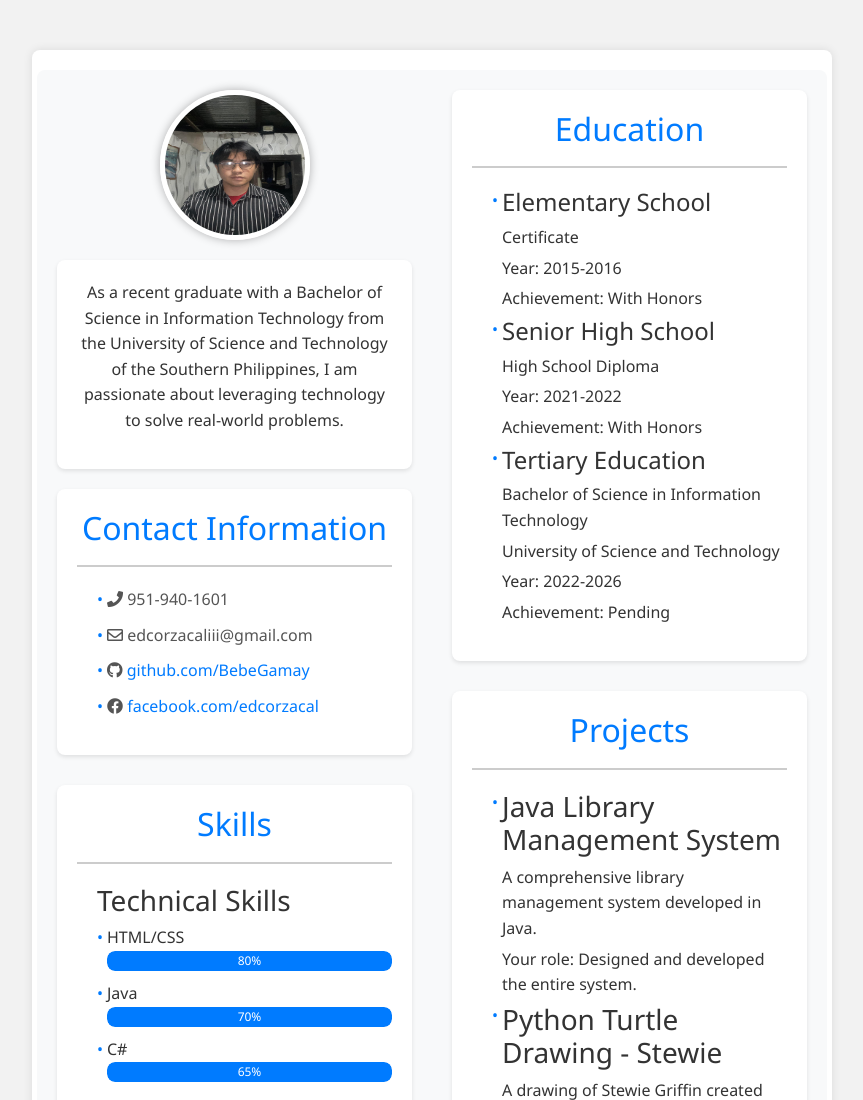
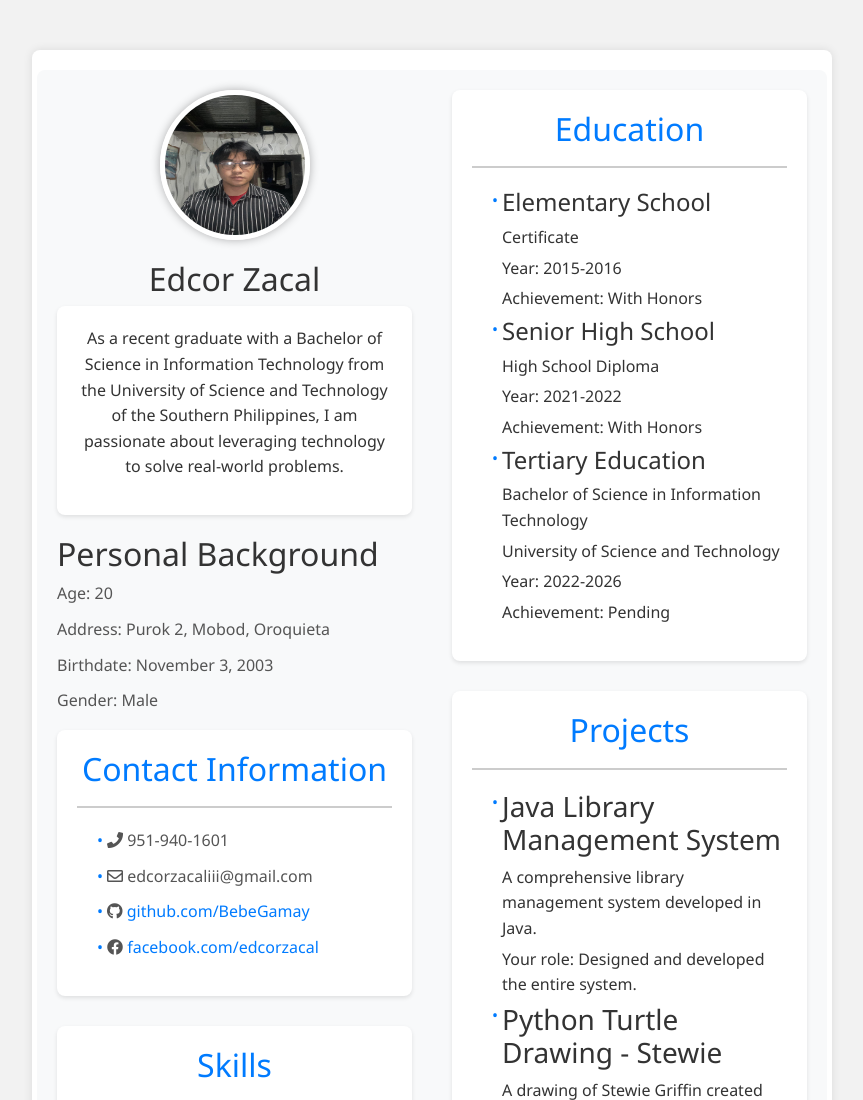
Before and after one commit to Cod-E-Go/MyResume, a plain HTML site: page index.html in a window 1280 px wide. Shown: the top 1100 px of the page, without its empty margins (208-1071 px from the left). Drawn offline with nearby package versions, Linux system fonts and the light colour scheme.

Commit message:
Update index.html

```diff
--- a/index.html
+++ b/index.html
@@ -15,10 +15,20 @@
             <div class="col-md-6" id="left">
                 <!-- Profile Image -->
                 <img src="images/profilepic.jpg" class="profile-image mx-auto d-block" alt="Profile Picture" >
+                <h2 class="text-center">Edcor Zacal</h2>
                 <div class="brief-description">
+
                     <p>As a recent graduate with a Bachelor of Science in Information Technology from the University of Science and Technology of the Southern Philippines, I am passionate about leveraging technology to solve real-world problems.</p>
                 </div>
-
+                <div class="personal-background">
+                    <h2>Personal Background</h2>
+                    <ul class="contact-info">
+                        <li>Age: 20</li>
+                        <li>Address: Purok 2, Mobod, Oroquieta</li>
+                        <li>Birthdate: November 3, 2003</li>
+                        <li>Gender: Male</li>
+                    </ul>
+                </div>
                 <!-- Contact Information -->
                 <section id="personal-info" class="section">
                     <div class="section-title">
```
